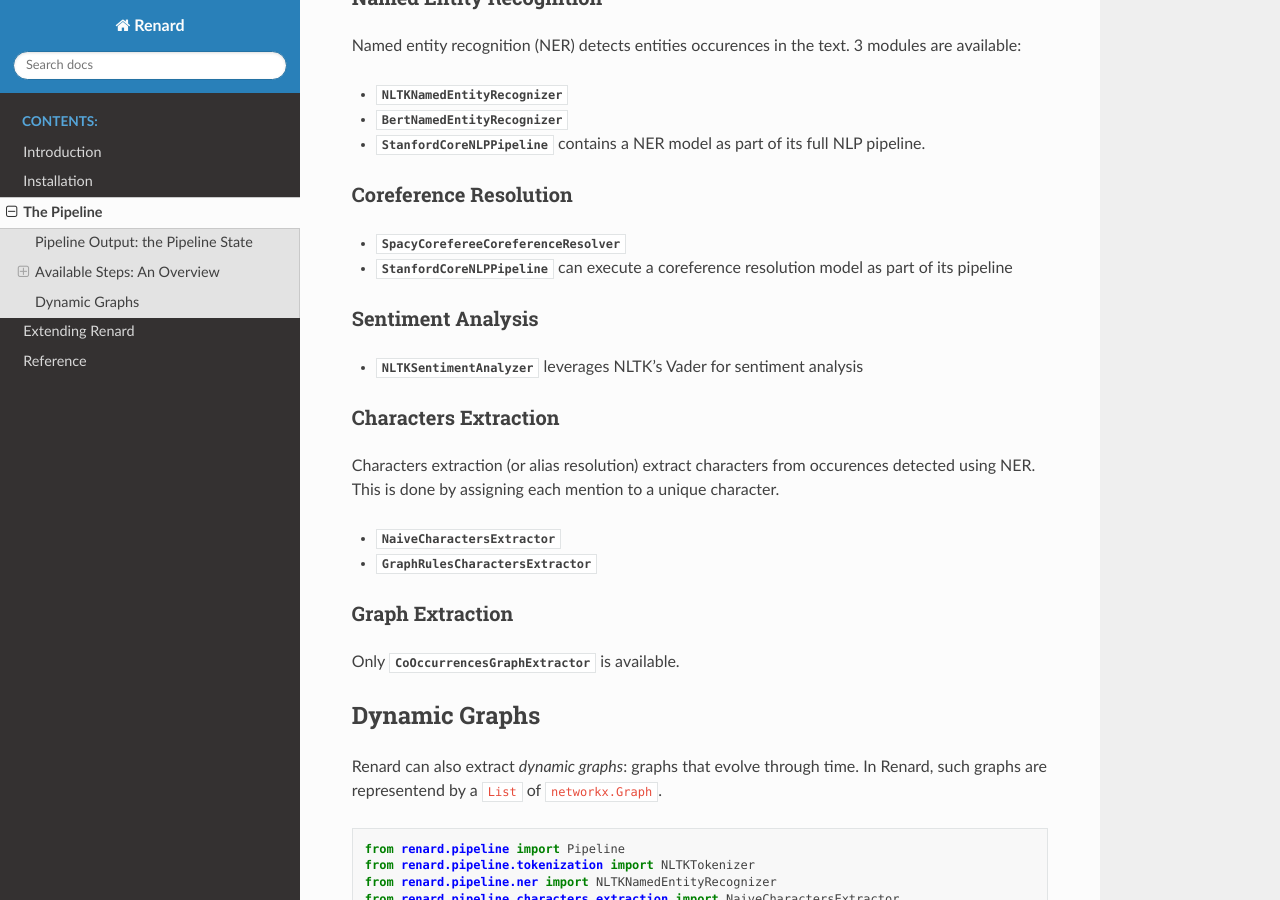
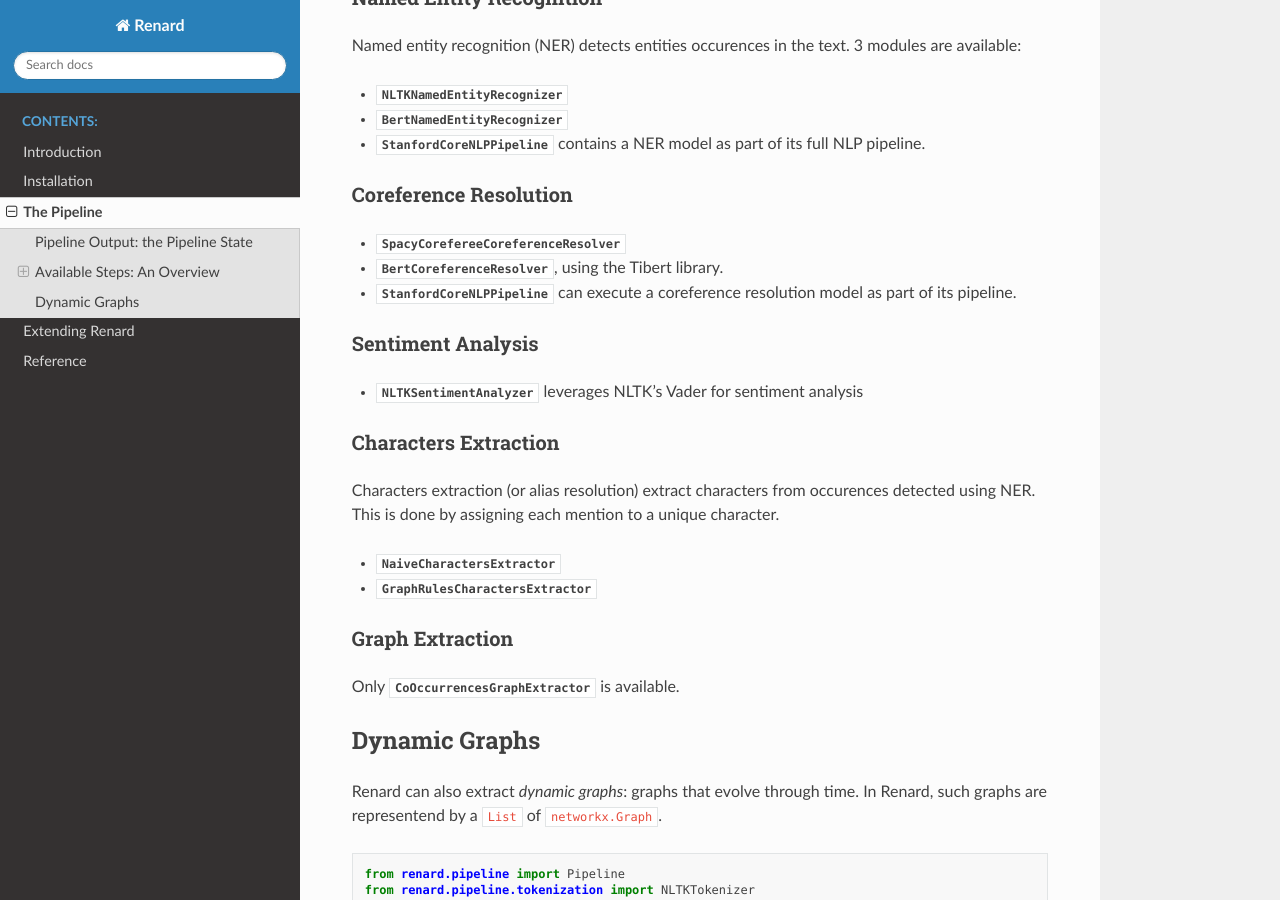
Before and after one commit to CompNet/Renard, a Sphinx documentation site: the page built from docs/pipeline.rst, in a window 1280 px wide and 900 px high, scrolled down 2468 px. Built offline with Sphinx 7.4.7 and the Read the Docs theme 2.0.0, drawn with Linux system fonts in a browser that asks for light colours.

Commit message:
Add BertCoreferenceResolver in steps overview

```diff
--- a/docs/pipeline.rst
+++ b/docs/pipeline.rst
@@ -149,8 +149,9 @@ Coreference Resolution
 ----------------------
 
 - :class:`.SpacyCorefereeCoreferenceResolver`
+- :class:`.BertCoreferenceResolver`, using the Tibert library.
 - :class:`.StanfordCoreNLPPipeline` can execute a coreference
-  resolution model as part of its pipeline
+  resolution model as part of its pipeline.
 
 
 Sentiment Analysis
```
